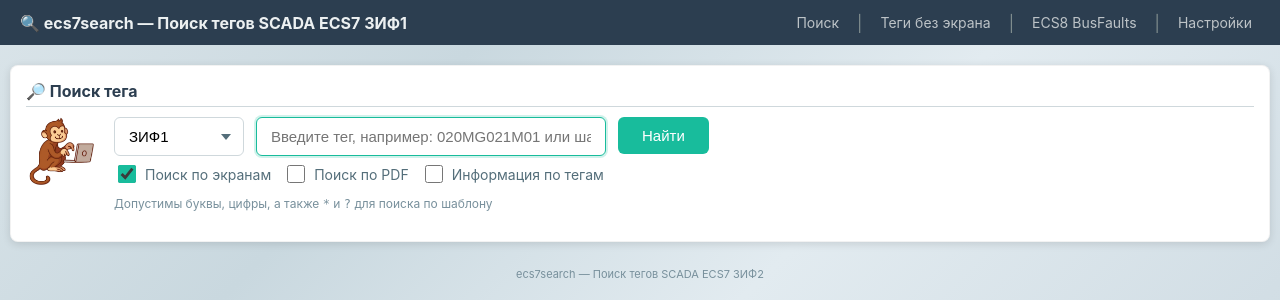
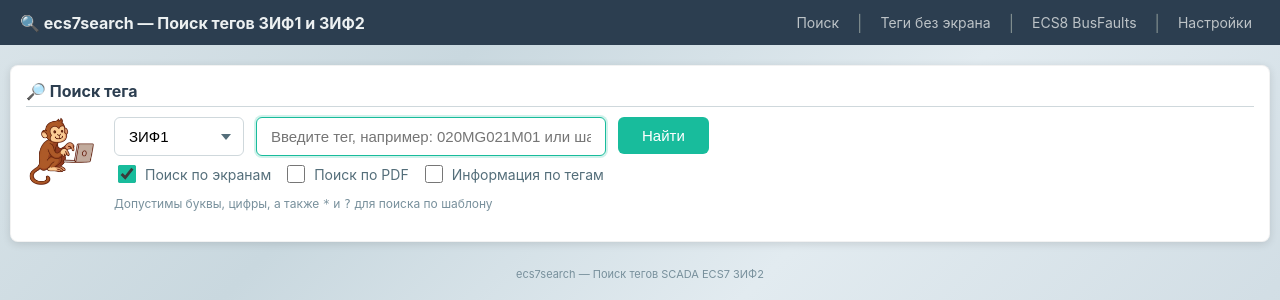
Before and after one commit to SemonoffArt/ecs7search, a Flask app: page / in a window 1280 px wide. Shown: the top 300 px of the page. Run offline with Flask 3, Linux system fonts and the light colour scheme.

Commit message:
chore: update title to include ZIF-2

```diff
--- a/templates/base.html
+++ b/templates/base.html
@@ -3,7 +3,7 @@
 <head>
     <meta charset="UTF-8">
     <meta name="viewport" content="width=device-width, initial-scale=1.0">
-    <title>ecs7search — Поиск тегов SCADA ECS7 ЗИФ1</title>
+    <title>ecs7search — Поиск тегов ЗИФ1 и ЗИФ2</title>
     <link rel="stylesheet" href="{{ url_for('static', filename='css/style.css') }}">
     <link rel="icon" type="image/x-icon" href="{{ url_for('static', filename='images/favicon.ico') }}">
 </head>
@@ -23,7 +23,7 @@
     </div>
 
     <div class="navbar">
-        <div class="navbar-title">🔍 ecs7search — Поиск тегов SCADA ECS7 ЗИФ1</div>
+        <div class="navbar-title">🔍 ecs7search — Поиск тегов ЗИФ1 и ЗИФ2</div>
         <nav>
             <a href="/">Поиск</a>
             <span style="color:#7f8c8d; margin:0 6px;">|</span>
```
